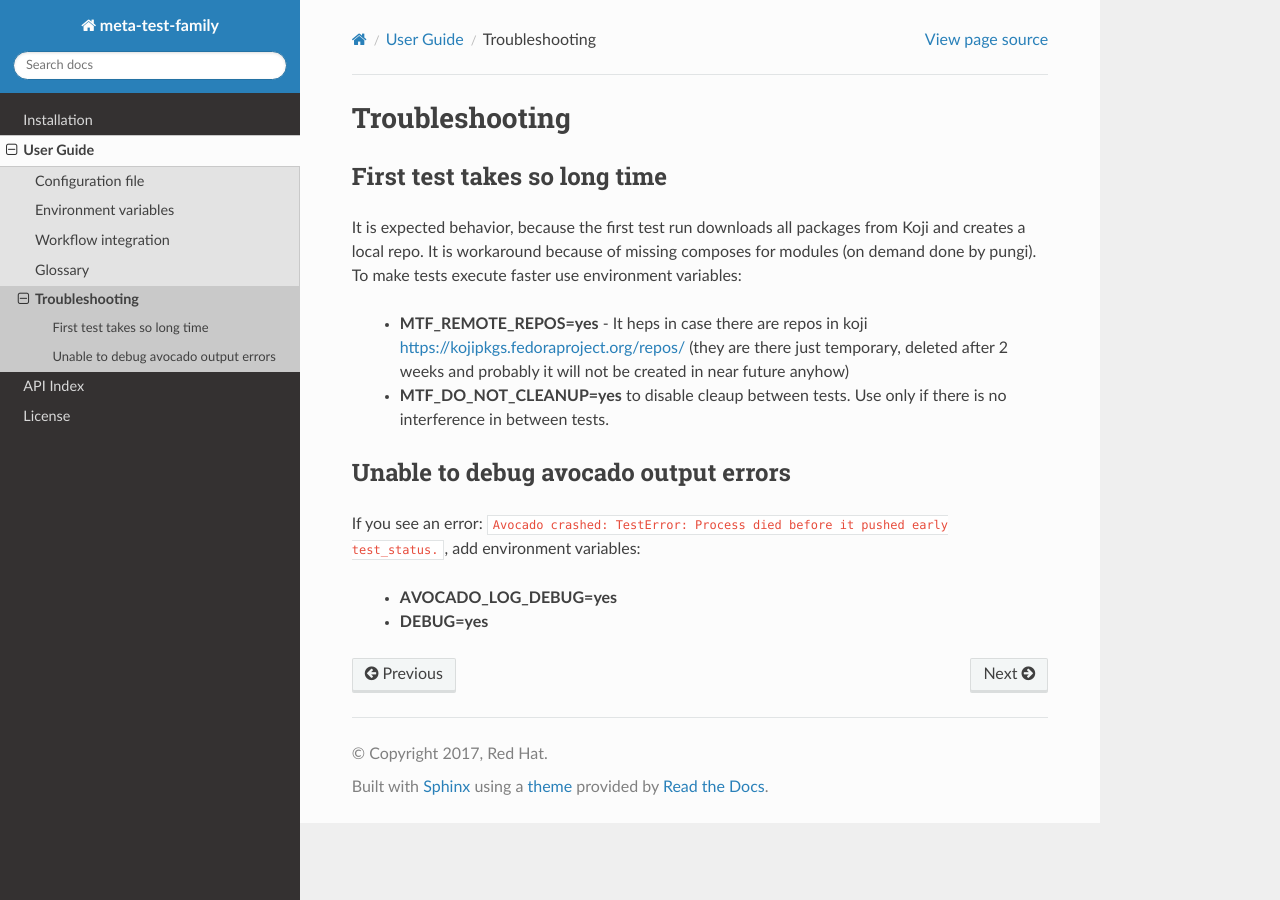
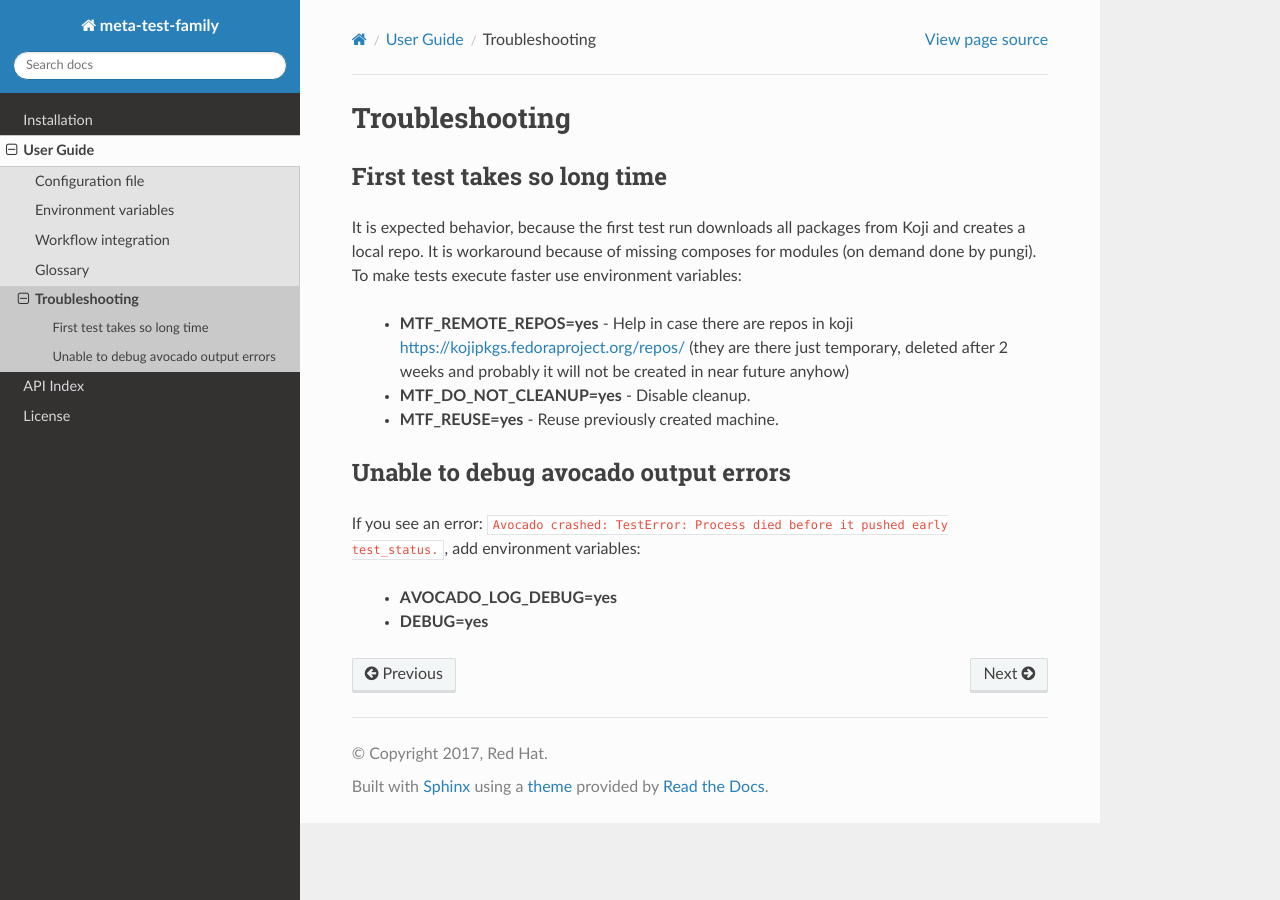
Before and after one commit to fedora-modularity/meta-test-family, a Sphinx documentation site: the page built from docs/user_guide/troubleshooting.rst, in a window 1280 px wide. Built offline with Sphinx 7.4.7 and the Read the Docs theme 2.0.0, drawn with Linux system fonts in a browser that asks for light colours; pages that are not in the unit, such as notebooks, are missing from menus.

Commit message:
added doc about MTF_REUSE

```diff
--- a/docs/user_guide/environment_variables.rst
+++ b/docs/user_guide/environment_variables.rst
@@ -21,7 +21,10 @@ Environment variables allow to overwrite some values of a module configuration f
 - **COMPOSEURL** overwrites the location of a compose Pungi build.
 - **MTF_SKIP_DISABLING_SELINUX=yes** does not disable SELinux. In nspawn type on Fedora 25 SELinux should be disabled, because it does not work well with SELinux enabled, this option allows to not do that.
 - **MTF_DO_NOT_CLEANUP=yes** does not clean up modules between tests. It speeds up test execution. Use only if there is no interference between tests.
+- **MTF_DO_NOT_CLEANUP=yes** does not clean up module after test, let machine running.
+- **MTF_REUSE** use same module between tests It speeds up test execution. Can cause side effects.
 - **MTF_REMOTE_REPOS=yes** disables downloading of Koji packages and creating a local repo, and speeds up test execution.
+
 
 .. seealso::
 
--- a/docs/user_guide/troubleshooting.rst
+++ b/docs/user_guide/troubleshooting.rst
@@ -7,8 +7,9 @@ First test takes so long time
 It is expected behavior, because the first test run downloads all packages from Koji and creates a local
 repo. It is workaround because of missing composes for modules (on demand done by pungi). To make tests execute faster use environment variables:
 
-    - **MTF_REMOTE_REPOS=yes** - It heps in case there are repos in koji https://kojipkgs.fedoraproject.org/repos/ (they are there just temporary, deleted after 2 weeks and probably it will not be created in near future anyhow)
-    - **MTF_DO_NOT_CLEANUP=yes** to disable cleaup between tests. Use only if there is no interference in between tests.
+    - **MTF_REMOTE_REPOS=yes** - Help in case there are repos in koji https://kojipkgs.fedoraproject.org/repos/ (they are there just temporary, deleted after 2 weeks and probably it will not be created in near future anyhow)
+    - **MTF_DO_NOT_CLEANUP=yes** - Disable cleanup.
+    - **MTF_REUSE=yes** - Reuse previously created machine.
 
 Unable to debug avocado output errors
 ~~~~~~~~~~~~~~~~~~~~~~~~~~~~~~~~~~~~~~
```
Also changed, not shown: 1 other file.
